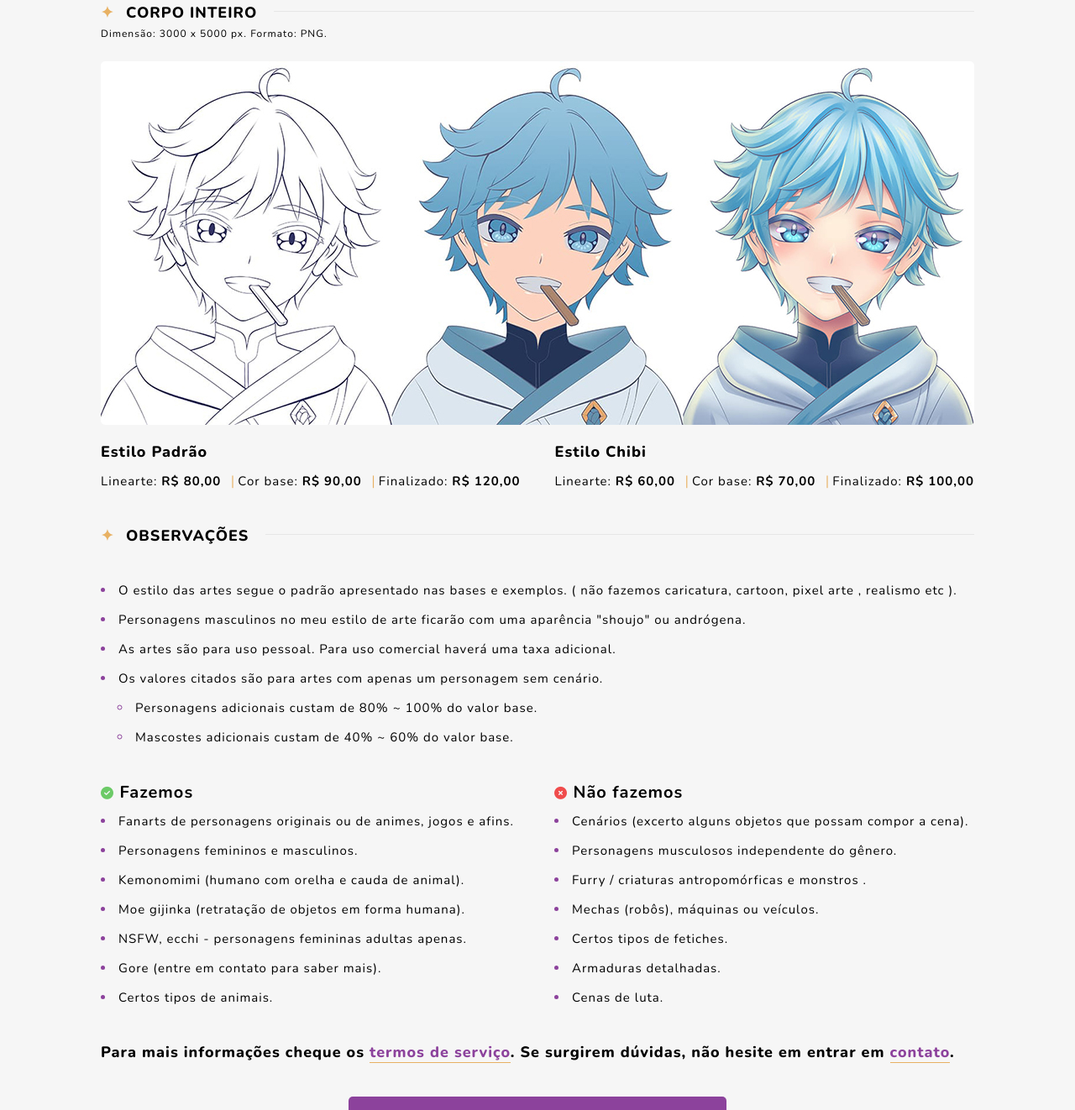
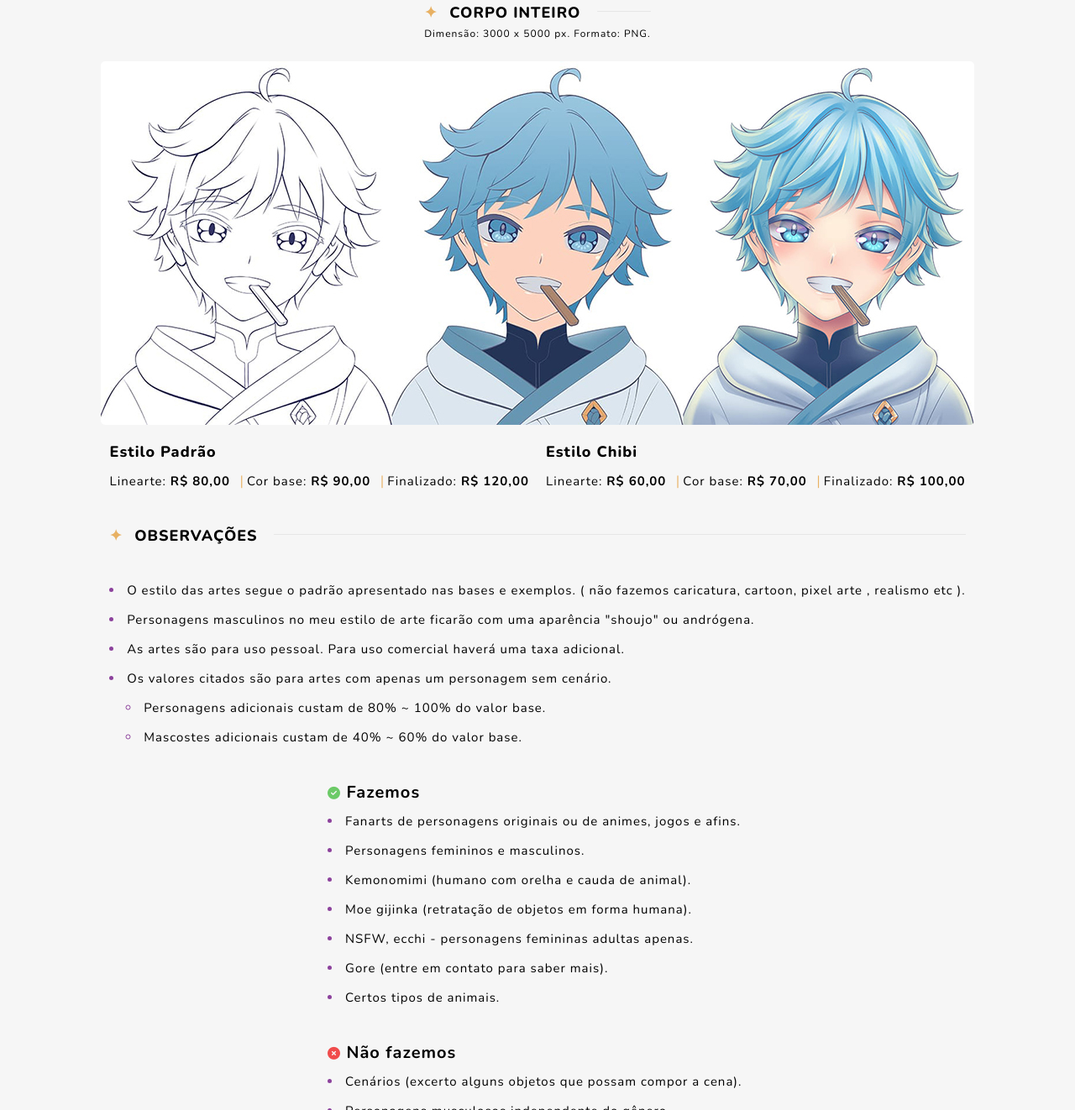
Before and after one commit to Lumadart/PaginaComissao, a plain HTML site: page ilustracoes.html in a window 1280 px wide. Shown: the part 1478-2800 px from the top of the page at 84% size. Drawn offline with nearby package versions, Linux system fonts and the light colour scheme.

Commit message:
ajustes centralização

```diff
--- a/assets/css/style.css
+++ b/assets/css/style.css
@@ -309,24 +309,33 @@ CONTAINER
     display: flex;
     flex-wrap: wrap;
     gap: 20px;
+    justify-content: center;
+    align-items: center;
 }
 
 .flex__wrap__40 {
     display: flex;
     flex-wrap: wrap;
     gap: 40px;
+    justify-content: center;
+    align-items: center;
 }
 
 .flex__column__20 {
     display: flex;
     flex-direction: column;
     gap: 20px;
+    justify-content: center;
+    align-items: center;
+
 }
 
 .flex__column__40 {
     display: flex;
     flex-direction: column;
     gap: 40px;
+    justify-content: center;
+    align-items: center;
 }
 
 .space__between {
```
Also changed, not shown: graficos.html (+2 -2 lines), index.html (+3 -2 lines), sobre.html (+1 -1 lines).
